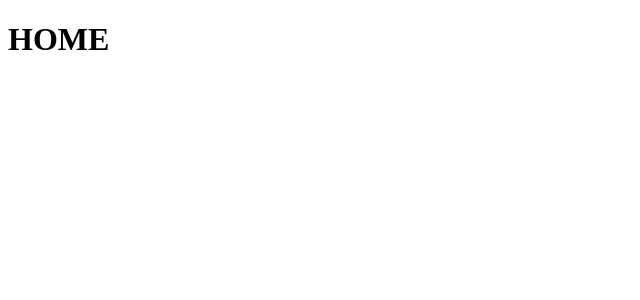
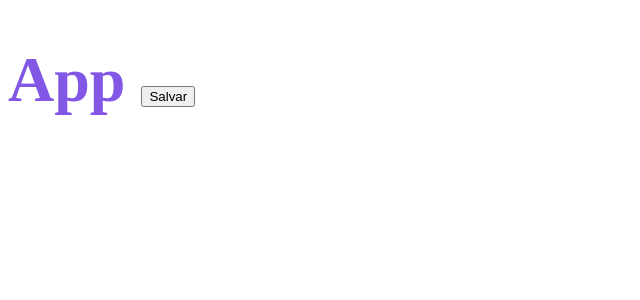
Before and after one commit to wandersonchaves/wcmoney, a React (Create React App) app: page / in a window 1280 px wide. Shown: the top 300 px of the page, without its empty margins (0-640 px from the left). Built offline with nearby package versions, Linux system fonts and the light colour scheme.

Commit message:
instalando styled-components

```diff
--- a/package.json
+++ b/package.json
@@ -3,6 +3,7 @@
   "version": "0.1.0",
   "private": true,
   "dependencies": {
+    "@types/styled-components": "^5.1.25",
     "react": "^18.2.0",
     "react-dom": "^18.2.0",
     "react-scripts": "5.0.1",
--- a/src/App.tsx
+++ b/src/App.tsx
@@ -1,11 +1,20 @@
-import React from 'react';
+import styled from "styled-components";
+
+const Title = styled.h1`
+  color: #8257e6;
+  font-size: 64px;
+
+  button: {
+    background: #000;
+  }
+`;
 
 function App() {
   return (
     <div className="App">
-      <header className="App-header">
-        <h1>HOME</h1>
-      </header>
+      <Title>
+        App <button>Salvar</button>
+      </Title>
     </div>
   );
 }
```
Also changed, not shown: 1 other file (tests, documents, lock files or other folders).
